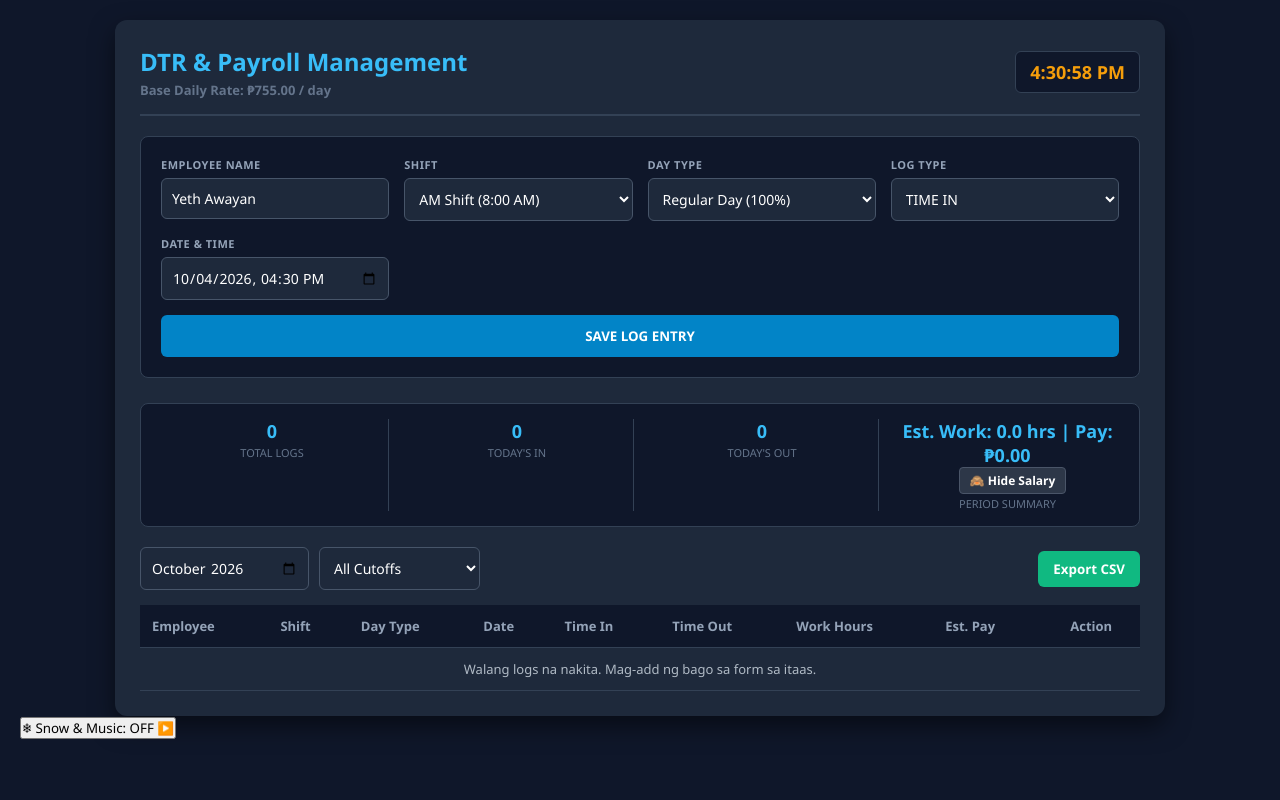
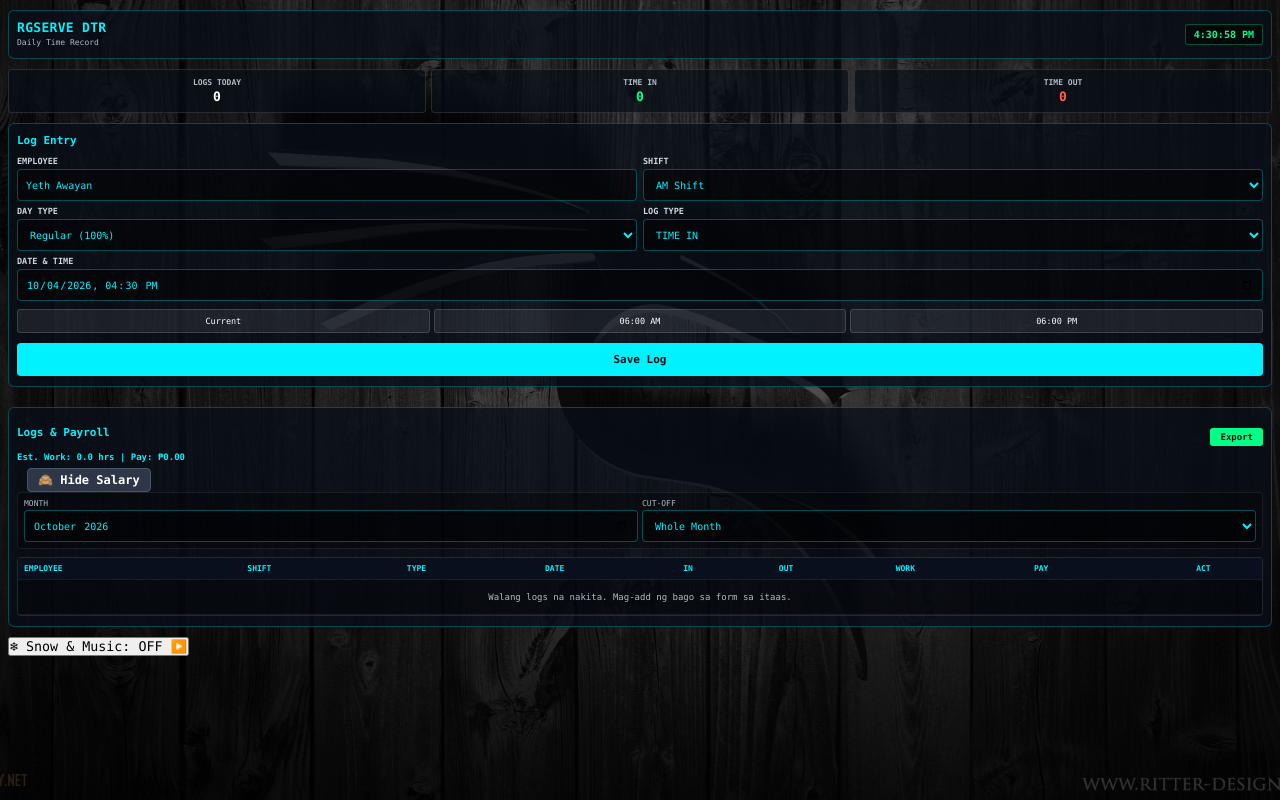
Before and after one commit to Yeth03/dtr-payroll-system, a website: page index.html in a window 1280 px wide. Drawn offline with Linux system fonts and the light colour scheme.

Commit message:
Revamp DTR system layout and styles
Updated the DTR system UI with new styles and structure.

```diff
--- a/index.html
+++ b/index.html
@@ -2,151 +2,423 @@
 <html lang="en">
 <head>
   <meta charset="UTF-8">
-  <meta name="viewport" content="width=device-width, initial-scale=1.0">
-  <title>DTR & Payroll Management System</title>
+  <meta name="viewport" content="width=device-width, initial-scale=1.0, maximum-scale=1.0, user-scalable=no">
+  <title>RGSERVE DTR System</title>
+
   <style>
-    * { box-sizing: border-box; margin: 0; padding: 0; font-family: 'Segoe UI', Tahoma, Geneva, Verdana, sans-serif; }
-    body { background: #0f172a; color: #f8fafc; padding: 20px; position: relative; min-height: 100vh; }
+    *, *::before, *::after {
+      box-sizing: border-box;
+      margin: 0;
+      padding: 0;
+      font-family: 'Consolas', 'Fira Code', 'Monaco', monospace;
+      box-shadow: none !important;
+      text-shadow: none !important;
+    }
 
-    .container { max-width: 1050px; margin: 0 auto; background: #1e293b; border-radius: 12px; padding: 25px; box-shadow: 0 10px 25px rgba(0,0,0,0.5); }
-    header { display: flex; justify-content: space-between; align-items: center; border-bottom: 2px solid #334155; padding-bottom: 15px; margin-bottom: 20px; }
-    h1 { font-size: 24px; color: #38bdf8; }
-    .subtitle { color: #64748b; font-size: 13px; font-weight: bold; margin-top: 3px; }
-    #liveClock { font-size: 18px; font-weight: bold; color: #f59e0b; background: #0f172a; padding: 8px 14px; border-radius: 6px; border: 1px solid #334155; }
+    html, body {
+      width: 100%;
+      min-height: 100vh;
+      background: linear-gradient(rgba(0, 0, 0, 0.6), rgba(0, 0, 0, 0.8)),
+                  url('kali.jpg') no-repeat center center fixed;
+      background-size: cover;
+      color: #ffffff;
+      overflow-x: hidden;
+      overflow-y: auto;
+      -webkit-overflow-scrolling: touch;
+    }
 
-    .form-card { background: #0f172a; border-radius: 8px; padding: 20px; border: 1px solid #334155; margin-bottom: 25px; }
-    .form-grid { display: grid; grid-template-columns: repeat(auto-fit, minmax(180px, 1fr)); gap: 15px; margin-bottom: 15px; }
-    .form-group { display: flex; flex-direction: column; gap: 6px; }
-    label { font-size: 11px; font-weight: bold; color: #94a3b8; text-transform: uppercase; letter-spacing: 0.5px; }
-    input, select { padding: 10px; border-radius: 6px; border: 1px solid #475569; background: #1e293b; color: #fff; font-size: 14px; outline: none; }
-    input:focus, select:focus { border-color: #38bdf8; }
+    body {
+      padding: 10px 8px;
+      font-size: 11px;
+    }
 
-    .btn-submit { width: 100%; background: #0284c7; color: white; border: none; padding: 12px; border-radius: 6px; font-weight: bold; cursor: pointer; transition: background 0.2s; }
-    .btn-submit:hover { background: #0369a1; }
+    .container {
+      width: 100%;
+      max-width: 100%;
+      margin: 0 auto;
+    }
 
-    .stats-bar { display: grid; grid-template-columns: repeat(auto-fit, minmax(150px, 1fr)); gap: 12px; background: #0f172a; padding: 15px; border-radius: 8px; margin-bottom: 20px; border: 1px solid #334155; }
-    .stat-item { text-align: center; border-right: 1px solid #334155; }
-    .stat-item:last-child { border-right: none; }
-    .stat-val { font-size: 18px; font-weight: bold; color: #38bdf8; }
-    .stat-lbl { font-size: 11px; color: #64748b; margin-top: 2px; }
+    .glass-card {
+      background: rgba(8, 14, 24, 0.75);
+      border-radius: 6px;
+      border: 1px solid rgba(0, 242, 254, 0.25);
+      padding: 10px 8px;
+      margin-bottom: 10px;
+      width: 100%;
+    }
 
-    .filters { display: flex; flex-wrap: wrap; gap: 10px; align-items: center; margin-bottom: 15px; }
-    .btn-export { background: #10b981; color: white; border: none; padding: 9px 15px; border-radius: 6px; cursor: pointer; font-weight: bold; margin-left: auto; }
-    .btn-export:hover { background: #059669; }
+    header {
+      display: flex;
+      justify-content: space-between;
+      align-items: center;
+      gap: 5px;
+    }
 
-    .table-responsive { overflow-x: auto; }
-    table { width: 100%; border-collapse: collapse; }
-    th, td { padding: 12px; text-align: left; border-bottom: 1px solid #334155; font-size: 13px; }
-    th { background: #0f172a; color: #94a3b8; font-weight: 600; }
-    tr:hover { background: #283548; }
+    h1 {
+      color: #00f2fe;
+      font-size: 13px;
+      letter-spacing: 0.3px;
+      line-height: 1.1;
+    }
 
-    .del-btn { background: #ef4444; color: white; border: none; padding: 4px 8px; border-radius: 4px; cursor: pointer; font-size: 11px; }
-    .del-btn:hover { background: #dc2626; }
+    .clock-display {
+      font-size: 10px;
+      font-weight: bold;
+      color: #00ff87;
+      background: rgba(0, 0, 0, 0.5);
+      padding: 4px 8px;
+      border-radius: 3px;
+      border: 1px solid rgba(0, 255, 135, 0.3);
+      white-space: nowrap;
+    }
+
+    /* DASHBOARD GRID */
+    .dashboard-grid {
+      display: grid;
+      grid-template-columns: repeat(3, 1fr);
+      gap: 5px;
+      margin-bottom: 10px;
+      width: 100%;
+    }
+
+    .card {
+      background: rgba(8, 14, 24, 0.7);
+      padding: 8px 2px;
+      border-radius: 4px;
+      border: 1px solid rgba(255, 255, 255, 0.12);
+      text-align: center;
+      min-width: 0;
+    }
+
+    .card h3 {
+      font-size: 8px;
+      color: #b0bac5;
+      text-transform: uppercase;
+      white-space: nowrap;
+      overflow: hidden;
+      text-overflow: ellipsis;
+    }
+
+    .card .value {
+      font-size: 13px;
+      font-weight: bold;
+      color: #ffffff;
+      margin-top: 2px;
+    }
+
+    .main-content {
+      display: flex;
+      flex-direction: column;
+      gap: 10px;
+      width: 100%;
+    }
+
+    .form-row {
+      display: grid;
+      grid-template-columns: 1fr 1fr;
+      gap: 6px;
+      width: 100%;
+    }
+
+    .form-group {
+      min-width: 0;
+    }
+
+    .label-text {
+      display: block;
+      font-size: 8.5px;
+      color: #d0d7de;
+      margin-top: 5px;
+      margin-bottom: 3px;
+      text-transform: uppercase;
+      font-weight: 600;
+    }
+
+    input, select {
+      width: 100%;
+      padding: 5px 8px;
+      height: 32px;
+      background: rgba(0, 0, 0, 0.5) !important;
+      border: 1px solid rgba(0, 242, 254, 0.3);
+      color: #00f2fe !important;
+      border-radius: 4px;
+      font-size: 10px;
+      outline: none;
+      box-sizing: border-box;
+    }
+
+    input:focus, select:focus {
+      border-color: #00ff87;
+    }
+
+    select option {
+      background-color: #0a0f1d !important;
+      color: #00f2fe !important;
+    }
+
+    .shift-presets {
+      display: grid;
+      grid-template-columns: repeat(3, 1fr);
+      gap: 4px;
+      margin-top: 8px;
+      width: 100%;
+    }
+
+    .preset-btn {
+      width: 100%;
+      background: rgba(255, 255, 255, 0.08);
+      color: #ffffff;
+      border: 1px solid rgba(255, 255, 255, 0.15);
+      padding: 6px 2px;
+      border-radius: 3px;
+      font-size: 8.5px;
+      cursor: pointer;
+      text-align: center;
+      white-space: nowrap;
+    }
+
+    .preset-btn:active {
+      background: rgba(0, 242, 254, 0.3);
+    }
+
+    .btn {
+      width: 100%;
+      padding: 10px;
+      border: none;
+      border-radius: 4px;
+      font-weight: bold;
+      cursor: pointer;
+      margin-top: 10px;
+      font-size: 11px;
+    }
+
+    .btn-save {
+      background: #00f2fe;
+      color: #0d1117;
+    }
+
+    .btn-export {
+      background: #00ff87;
+      color: #0d1117;
+      width: auto;
+      padding: 4px 10px;
+      font-size: 9px;
+      font-weight: bold;
+      border-radius: 3px;
+    }
+
+    .filter-container {
+      display: grid;
+      grid-template-columns: 1fr 1fr;
+      gap: 4px;
+      margin-bottom: 8px;
+      background: rgba(0, 0, 0, 0.3);
+      padding: 6px;
+      border-radius: 4px;
+      border: 1px solid rgba(255, 255, 255, 0.08);
+      width: 100%;
+    }
+
+    .filter-item {
+      min-width: 0;
+    }
+
+    .filter-item label {
+      font-size: 8px;
+      color: #b0bac5;
+      display: block;
+      margin-bottom: 2px;
+      text-transform: uppercase;
+    }
+
+    .table-wrapper {
+      width: 100%;
+      max-height: 280px;
+      overflow-x: auto;
+      overflow-y: auto;
+      border: 1px solid rgba(255, 255, 255, 0.12);
+      border-radius: 4px;
+      background: rgba(0, 0, 0, 0.3);
+    }
+
+    table {
+      width: 100%;
+      border-collapse: collapse;
+      font-size: 9px;
+      white-space: nowrap;
+    }
+
+    th, td {
+      padding: 6px 6px;
+      text-align: left;
+      border-bottom: 1px solid rgba(255, 255, 255, 0.08);
+    }
+
+    th {
+      position: sticky;
+      top: 0;
+      background: #0a0f1d;
+      color: #00f2fe;
+      font-weight: 600;
+      font-size: 8px;
+      text-transform: uppercase;
+      z-index: 2;
+    }
+
+    tr:hover {
+      background: rgba(0, 242, 254, 0.08);
+    }
+
+    .del-btn {
+      background: #ff5f56 !important;
+      color: #ffffff !important;
+      border: none !important;
+      padding: 3px 6px !important;
+      border-radius: 3px !important;
+      font-size: 9px !important;
+      font-weight: bold !important;
+      cursor: pointer !important;
+    }
+
+    .del-btn:hover {
+      opacity: 0.8;
+    }
   </style>
 </head>
 <body>
 
   <div class="container">
-    <header>
+    <header class="glass-card">
       <div>
-        <h1>DTR & Payroll Management</h1>
-        <div class="subtitle">Base Daily Rate: ₱755.00 / day</div>
+        <h1>RGSERVE DTR</h1>
+        <small style="color: #b0bac5; font-size: 8px;">Daily Time Record</small>
       </div>
-      <div id="liveClock">--:--:-- PM</div>
+      <div class="clock-display" id="liveClock">00:00:00 AM</div>
     </header>
 
-    <div class="form-card">
+    <!-- DASHBOARD -->
+    <div class="dashboard-grid">
+      <div class="card">
+        <h3>Logs Today</h3>
+        <div class="value" id="totalLogs">0</div>
+      </div>
+      <div class="card">
+        <h3>Time In</h3>
+        <div class="value" id="timeInCount" style="color: #00ff87;">0</div>
+      </div>
+      <div class="card">
+        <h3>Time Out</h3>
+        <div class="value" id="timeOutCount" style="color: #ff5f56;">0</div>
+      </div>
+    </div>
+
+    <!-- MAIN FORM & TABLE -->
+    <div class="main-content">
+
+      <!-- FORM SECTION -->
+      <div class="glass-card">
+        <h2 style="font-size: 11px; color: #00f2fe; margin-bottom: 4px;">Log Entry</h2>
         <form id="dtrForm">
-        <div class="form-grid">
+          <div class="form-row">
             <div class="form-group">
-            <label>Employee Name</label>
-            <input type="text" id="employeeName" value="Yeth Awayan" required>
+              <label class="label-text">Employee</label>
+              <input type="text" id="employeeName" placeholder="Full Name" required>
             </div>
             <div class="form-group">
-            <label>Shift</label>
-            <select id="workShift">
-              <option value="AM">AM Shift (8:00 AM)</option>
-              <option value="PM">PM Shift (8:00 PM)</option>
+              <label class="label-text">Shift</label>
+              <select id="workShift" required>
+                <option value="AM">AM Shift</option>
+                <option value="PM">PM Shift</option>
+              </select>
+            </div>
+          </div>
+
+          <div class="form-row">
+            <div class="form-group">
+              <label class="label-text">Day Type</label>
+              <select id="dayType" required>
+                <option value="REGULAR">Regular (100%)</option>
+                <option value="REST_DAY">Rest Day (130%)</option>
+                <option value="SPECIAL_HOLIDAY">Special Hol. (130%)</option>
+                <option value="REGULAR_HOLIDAY">Reg Hol. (200%)</option>
+                <option value="REST_SPECIAL">Rest Special (150%)</option>
+                <option value="REST_REGULAR">Rest Reg Hol. (260%)</option>
               </select>
             </div>
             <div class="form-group">
-            <label>Day Type</label>
-            <select id="dayType">
-              <option value="REGULAR">Regular Day (100%)</option>
-              <option value="REST_DAY">Rest Day (130%)</option>
-              <option value="SPECIAL_HOLIDAY">Special Holiday (130%)</option>
-              <option value="REGULAR_HOLIDAY">Regular Holiday (200%)</option>
-              <option value="REST_SPECIAL">Rest Day + Special Holiday (150%)</option>
-              <option value="REST_REGULAR">Rest Day + Regular Holiday (260%)</option>
-            </select>
-          </div>
-          <div class="form-group">
-            <label>Log Type</label>
-            <select id="logType">
+              <label class="label-text">Log Type</label>
+              <select id="logType" required>
                 <option value="IN">TIME IN</option>
                 <option value="OUT">TIME OUT</option>
               </select>
             </div>
+          </div>
+
           <div class="form-group">
-            <label>Date & Time</label>
+            <label class="label-text">Date & Time</label>
             <input type="datetime-local" id="logTimestamp" required>
           </div>
+
+          <div class="shift-presets">
+            <button type="button" class="preset-btn" onclick="setPresetTime('now')">Current</button>
+            <button type="button" class="preset-btn" onclick="setPresetTime('am')">06:00 AM</button>
+            <button type="button" class="preset-btn" onclick="setPresetTime('pm')">06:00 PM</button>
           </div>
-        <button type="submit" class="btn-submit">SAVE LOG ENTRY</button>
+
+          <button type="submit" class="btn btn-save">Save Log</button>
         </form>
       </div>
 
-    <div class="stats-bar">
-      <div class="stat-item">
-        <div class="stat-val" id="totalLogs">0</div>
-        <div class="stat-lbl">TOTAL LOGS</div>
+      <!-- TABLE SECTION -->
+      <div class="glass-card">
+        <div style="display: flex; justify-content: space-between; align-items: center; margin-bottom: 6px;">
+          <h2 style="font-size: 11px; color: #00f2fe;">Logs & Payroll</h2>
+          <button type="button" class="btn btn-export" onclick="exportDTR()">Export</button>
         </div>
-      <div class="stat-item">
-        <div class="stat-val" id="timeInCount">0</div>
-        <div class="stat-lbl">TODAY'S IN</div>
+
+        <div style="font-size: 9px; color: #00f2fe; margin-bottom: 6px; font-weight: bold;" id="payrollOverview">
+          Est. Work: 0.0 hrs | Pay: ₱0.00
         </div>
-      <div class="stat-item">
-        <div class="stat-val" id="timeOutCount">0</div>
-        <div class="stat-lbl">TODAY'S OUT</div>
+
+        <div class="filter-container">
+          <div class="filter-item">
+            <label>Month</label>
+            <input type="month" id="filterMonth" onchange="renderTable()">
           </div>
-      <div class="stat-item">
-        <div class="stat-val" id="payrollOverview">Est. Work: 0.0 hrs | Pay: ₱0.00</div>
-        <div class="stat-lbl">PERIOD SUMMARY</div>
+          <div class="filter-item">
+            <label>Cut-off</label>
+            <select id="filterCutoff" onchange="renderTable()">
+              <option value="ALL">Whole Month</option>
+              <option value="1-15">1st (1-15)</option>
+              <option value="16-31">2nd (16-31)</option>
+            </select>
           </div>
         </div>
 
-    <div class="filters">
-      <input type="month" id="filterMonth" onchange="renderTable()">
-      <select id="filterCutoff" onchange="renderTable()">
-        <option value="ALL">All Cutoffs</option>
-        <option value="1-15">1st Cutoff (1-15)</option>
-        <option value="16-31">2nd Cutoff (16-31)</option>
-      </select>
-      <button type="button" class="btn-export" onclick="exportDTR()">Export CSV</button>
-    </div>
-
-    <div class="table-responsive">
+        <div class="table-wrapper">
           <table>
             <thead>
               <tr>
                 <th>Employee</th>
                 <th>Shift</th>
-            <th>Day Type</th>
+                <th>Type</th>
                 <th>Date</th>
-            <th>Time In</th>
-            <th>Time Out</th>
-            <th>Work Hours</th>
-            <th>Est. Pay</th>
-            <th style="text-align: center;">Action</th>
+                <th>In</th>
+                <th>Out</th>
+                <th>Work</th>
+                <th>Pay</th>
+                <th style="text-align: center;">Act</th>
               </tr>
             </thead>
-        <tbody id="dtrTableBody">
-          <!-- Rendered dynamically by script.js -->
-        </tbody>
+            <tbody id="dtrTableBody"></tbody>
           </table>
         </div>
       </div>
 
-  <script src="script.js"></script>
+    </div>
+  </div>
+
+  <!-- BUST CACHE WITH ?v=9.9 -->
+  <script src="script.js?v=9.9"></script>
 </body>
 </html>
```
Lines whose indentation alone changed are shown as unchanged.
